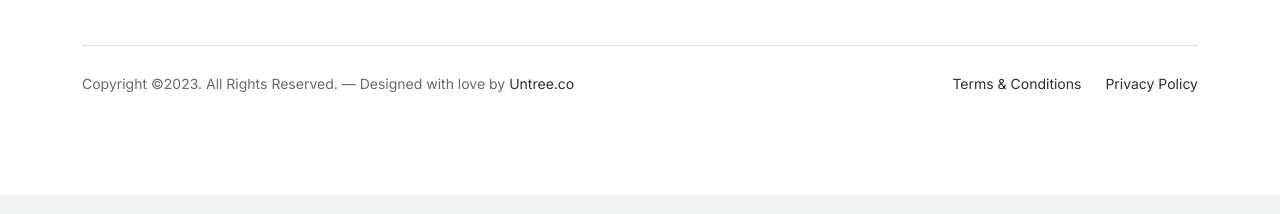
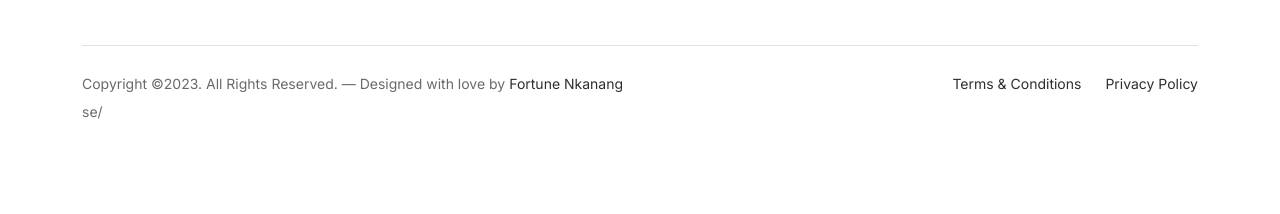
Before and after one commit to FortuneGN/Html-Furnitur, a plain HTML site: page cart.html in a window 1280 px wide. Shown: the part 2048-2262 px from the top of the page. Drawn offline with Linux system fonts and the light colour scheme.

Commit message:
Update cart.html

```diff
--- a/cart.html
+++ b/cart.html
@@ -1,16 +1,10 @@
-<!-- /*
-* Bootstrap 5
-* Template Name: Furni
-* Template Author: Untree.co
-* Template URI: https://untree.co/
-* License: https://creativecommons.org/licenses/by/3.0/
-*/ -->
+
 <!doctype html>
 <html lang="en">
 <head>
   <meta charset="utf-8">
   <meta name="viewport" content="width=device-width, initial-scale=1, shrink-to-fit=no">
-  <meta name="author" content="Untree.co">
+
   <link rel="shortcut icon" href="favicon.png">
 
   <meta name="description" content="" />
@@ -21,7 +15,7 @@
 		<link href="https://cdnjs.cloudflare.com/ajax/libs/font-awesome/6.0.0-beta3/css/all.min.css" rel="stylesheet">
 		<link href="css/tiny-slider.css" rel="stylesheet">
 		<link href="css/style.css" rel="stylesheet">
-		<title>Furni Free Bootstrap 5 Template for Furniture and Interior Design Websites by Untree.co </title>
+		<title>Furni </title>
 	</head>
 
 	<body>
@@ -295,7 +289,7 @@
 				<div class="border-top copyright">
 					<div class="row pt-4">
 						<div class="col-lg-6">
-							<p class="mb-2 text-center text-lg-start">Copyright &copy;<script>document.write(new Date().getFullYear());</script>. All Rights Reserved. &mdash; Designed with love by <a href="https://untree.co">Untree.co</a> <!-- License information: https://untree.co/license/ -->
+							<p class="mb-2 text-center text-lg-start">Copyright &copy;<script>document.write(new Date().getFullYear());</script>. All Rights Reserved. &mdash; Designed with love by <a href="#">Fortune Nkanang</a> se/
             </p>
 						</div>
 
```
